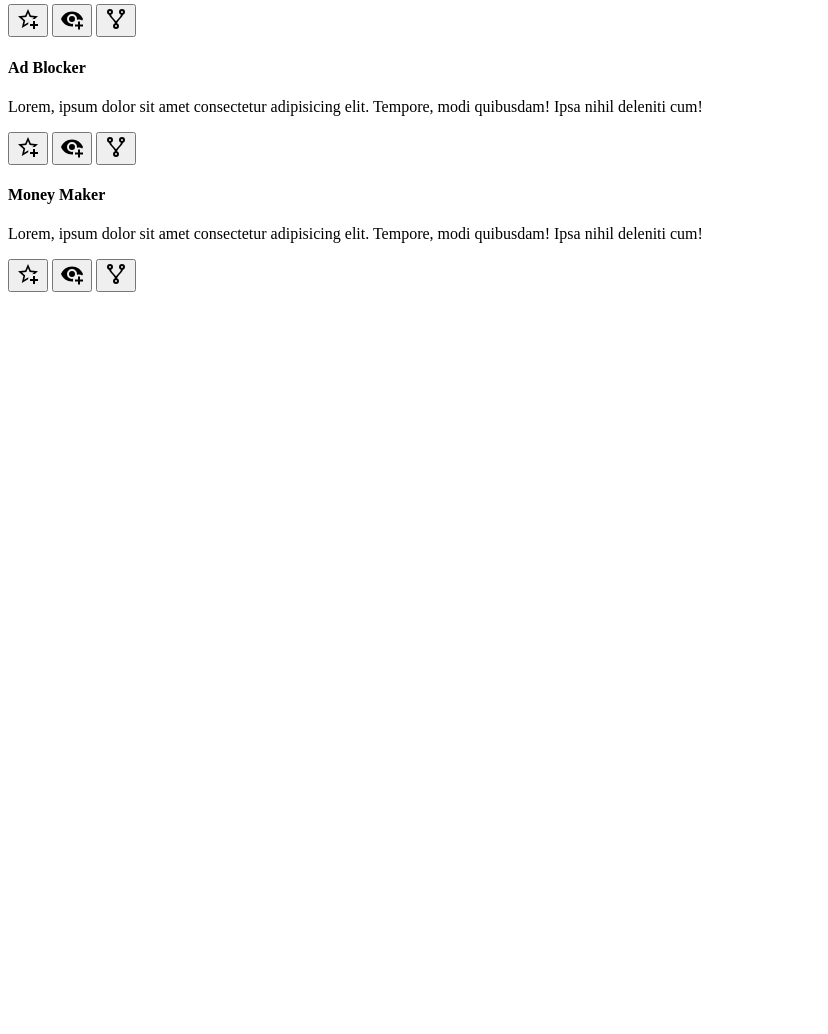
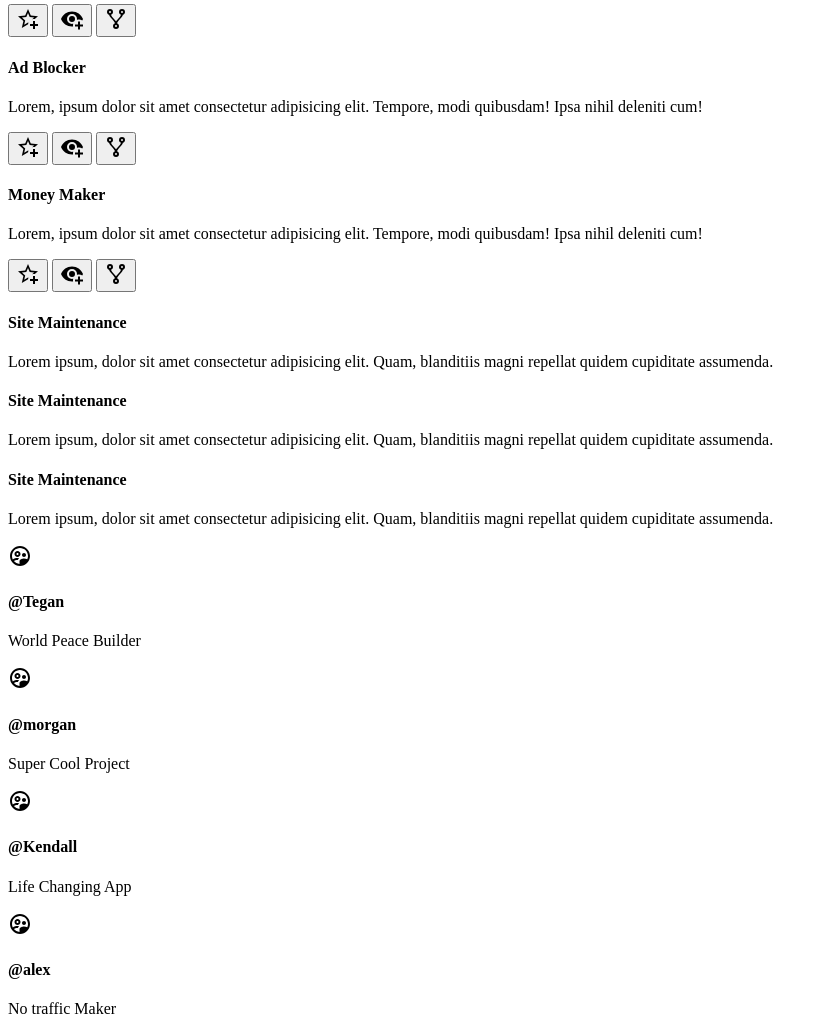
Before and after one commit to murraydeam/automatic-engine-adminDash, a plain HTML site: page index.html in a window 1280 px wide. Shown: the part 1109-2143 px from the top of the page, without its empty margins (0-828 px from the left). Before the commit the page ends 1409 px from the top, so only its background shows below. Drawn offline with Linux system fonts and the light colour scheme.

Commit message:
Treanding and announcement content has been created. no css

```diff
--- a/index.html
+++ b/index.html
@@ -252,8 +252,87 @@
             </div>
           </div>
           <div class="main-content-right">
-            <div class="announcements"></div>
-            <div class="trending"></div>
+            <div class="announcements">
+              <div class="anouncement">
+                <h4>Site Maintenance</h4>
+                <p>
+                  Lorem ipsum, dolor sit amet consectetur adipisicing elit.
+                  Quam, blanditiis magni repellat quidem cupiditate assumenda.
+                </p>
+              </div>
+              <div class="anouncement">
+                <h4>Site Maintenance</h4>
+                <p>
+                  Lorem ipsum, dolor sit amet consectetur adipisicing elit.
+                  Quam, blanditiis magni repellat quidem cupiditate assumenda.
+                </p>
+              </div>
+              <div class="anouncement">
+                <h4>Site Maintenance</h4>
+                <p>
+                  Lorem ipsum, dolor sit amet consectetur adipisicing elit.
+                  Quam, blanditiis magni repellat quidem cupiditate assumenda.
+                </p>
+              </div>
+            </div>
+            <div class="trending">
+              <div class="trend">
+                <div class="trend-left">
+                  <svg style="width: 24px; height: 24px" viewBox="0 0 24 24">
+                    <path
+                      fill="currentColor"
+                      d="M12.5 10C12.5 8.34 11.16 7 9.5 7C7.86 7 6.5 8.34 6.5 10C6.5 11.64 7.86 13 9.5 13C11.16 13 12.5 11.64 12.5 10M9.5 11C8.96 11 8.5 10.54 8.5 10C8.5 9.44 8.96 9 9.5 9C10.06 9 10.5 9.44 10.5 10C10.5 10.54 10.06 11 9.5 11M16 13C17.12 13 18 12.1 18 11C18 9.88 17.12 9 16 9C14.9 9 14 9.88 14 11C14 12.1 14.9 13 16 13M12 2C6.5 2 2 6.5 2 12C2 17.5 6.5 22 12 22C17.5 22 22 17.5 22 12C22 6.5 17.5 2 12 2M5.85 17.11C6.53 16.57 8.12 16 9.5 16C9.58 16 9.66 16 9.74 16C10 15.37 10.41 14.72 11.04 14.15C10.5 14.05 9.95 14 9.5 14C8.21 14 6.12 14.44 4.78 15.42C4.28 14.38 4 13.22 4 12C4 7.58 7.59 4 12 4C16.41 4 20 7.58 20 12C20 13.19 19.73 14.33 19.25 15.36C18.25 14.77 16.89 14.5 16 14.5C14.5 14.5 11.5 15.3 11.5 17.19V19.97C9.24 19.84 7.22 18.76 5.85 17.11Z"
+                    />
+                  </svg>
+                </div>
+                <div class="trend-right">
+                  <h4>@Tegan</h4>
+                  <p>World Peace Builder</p>
+                </div>
+              </div>
+              <div class="trend">
+                <div class="trend-left">
+                  <svg style="width: 24px; height: 24px" viewBox="0 0 24 24">
+                    <path
+                      fill="currentColor"
+                      d="M12.5 10C12.5 8.34 11.16 7 9.5 7C7.86 7 6.5 8.34 6.5 10C6.5 11.64 7.86 13 9.5 13C11.16 13 12.5 11.64 12.5 10M9.5 11C8.96 11 8.5 10.54 8.5 10C8.5 9.44 8.96 9 9.5 9C10.06 9 10.5 9.44 10.5 10C10.5 10.54 10.06 11 9.5 11M16 13C17.12 13 18 12.1 18 11C18 9.88 17.12 9 16 9C14.9 9 14 9.88 14 11C14 12.1 14.9 13 16 13M12 2C6.5 2 2 6.5 2 12C2 17.5 6.5 22 12 22C17.5 22 22 17.5 22 12C22 6.5 17.5 2 12 2M5.85 17.11C6.53 16.57 8.12 16 9.5 16C9.58 16 9.66 16 9.74 16C10 15.37 10.41 14.72 11.04 14.15C10.5 14.05 9.95 14 9.5 14C8.21 14 6.12 14.44 4.78 15.42C4.28 14.38 4 13.22 4 12C4 7.58 7.59 4 12 4C16.41 4 20 7.58 20 12C20 13.19 19.73 14.33 19.25 15.36C18.25 14.77 16.89 14.5 16 14.5C14.5 14.5 11.5 15.3 11.5 17.19V19.97C9.24 19.84 7.22 18.76 5.85 17.11Z"
+                    />
+                  </svg>
+                </div>
+                <div class="trend-right">
+                  <h4>@morgan</h4>
+                  <p>Super Cool Project</p>
+                </div>
+              </div>
+              <div class="trend">
+                <div class="trend-left">
+                  <svg style="width: 24px; height: 24px" viewBox="0 0 24 24">
+                    <path
+                      fill="currentColor"
+                      d="M12.5 10C12.5 8.34 11.16 7 9.5 7C7.86 7 6.5 8.34 6.5 10C6.5 11.64 7.86 13 9.5 13C11.16 13 12.5 11.64 12.5 10M9.5 11C8.96 11 8.5 10.54 8.5 10C8.5 9.44 8.96 9 9.5 9C10.06 9 10.5 9.44 10.5 10C10.5 10.54 10.06 11 9.5 11M16 13C17.12 13 18 12.1 18 11C18 9.88 17.12 9 16 9C14.9 9 14 9.88 14 11C14 12.1 14.9 13 16 13M12 2C6.5 2 2 6.5 2 12C2 17.5 6.5 22 12 22C17.5 22 22 17.5 22 12C22 6.5 17.5 2 12 2M5.85 17.11C6.53 16.57 8.12 16 9.5 16C9.58 16 9.66 16 9.74 16C10 15.37 10.41 14.72 11.04 14.15C10.5 14.05 9.95 14 9.5 14C8.21 14 6.12 14.44 4.78 15.42C4.28 14.38 4 13.22 4 12C4 7.58 7.59 4 12 4C16.41 4 20 7.58 20 12C20 13.19 19.73 14.33 19.25 15.36C18.25 14.77 16.89 14.5 16 14.5C14.5 14.5 11.5 15.3 11.5 17.19V19.97C9.24 19.84 7.22 18.76 5.85 17.11Z"
+                    />
+                  </svg>
+                </div>
+                <div class="trend-right">
+                  <h4>@Kendall</h4>
+                  <p>Life Changing App</p>
+                </div>
+              </div>
+              <div class="trend">
+                <div class="trend-left">
+                  <svg style="width: 24px; height: 24px" viewBox="0 0 24 24">
+                    <path
+                      fill="currentColor"
+                      d="M12.5 10C12.5 8.34 11.16 7 9.5 7C7.86 7 6.5 8.34 6.5 10C6.5 11.64 7.86 13 9.5 13C11.16 13 12.5 11.64 12.5 10M9.5 11C8.96 11 8.5 10.54 8.5 10C8.5 9.44 8.96 9 9.5 9C10.06 9 10.5 9.44 10.5 10C10.5 10.54 10.06 11 9.5 11M16 13C17.12 13 18 12.1 18 11C18 9.88 17.12 9 16 9C14.9 9 14 9.88 14 11C14 12.1 14.9 13 16 13M12 2C6.5 2 2 6.5 2 12C2 17.5 6.5 22 12 22C17.5 22 22 17.5 22 12C22 6.5 17.5 2 12 2M5.85 17.11C6.53 16.57 8.12 16 9.5 16C9.58 16 9.66 16 9.74 16C10 15.37 10.41 14.72 11.04 14.15C10.5 14.05 9.95 14 9.5 14C8.21 14 6.12 14.44 4.78 15.42C4.28 14.38 4 13.22 4 12C4 7.58 7.59 4 12 4C16.41 4 20 7.58 20 12C20 13.19 19.73 14.33 19.25 15.36C18.25 14.77 16.89 14.5 16 14.5C14.5 14.5 11.5 15.3 11.5 17.19V19.97C9.24 19.84 7.22 18.76 5.85 17.11Z"
+                    />
+                  </svg>
+                </div>
+                <div class="trend-right">
+                  <h4>@alex</h4>
+                  <p>No traffic Maker</p>
+                </div>
+              </div>
+            </div>
           </div>
         </div>
       </div>
```
